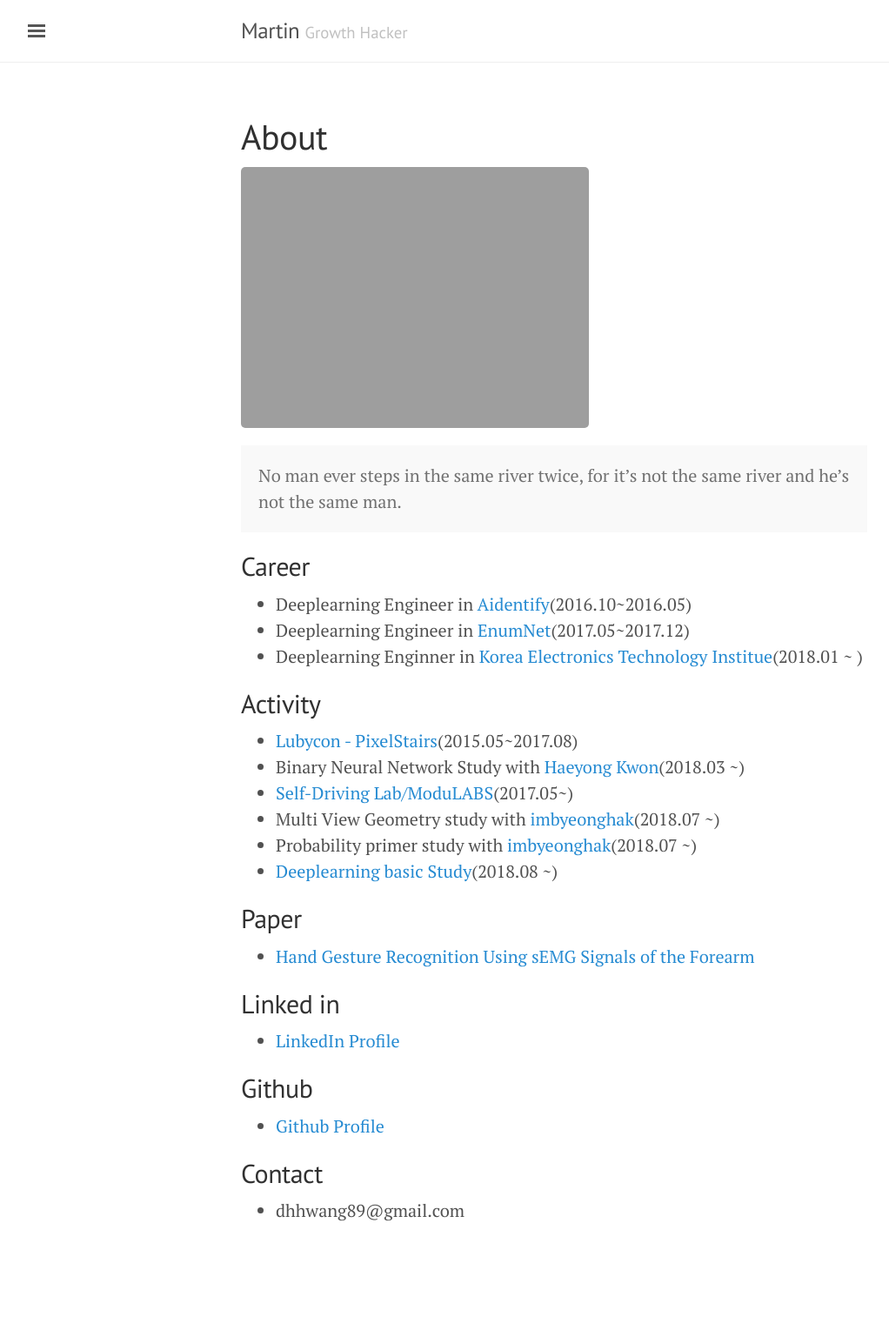
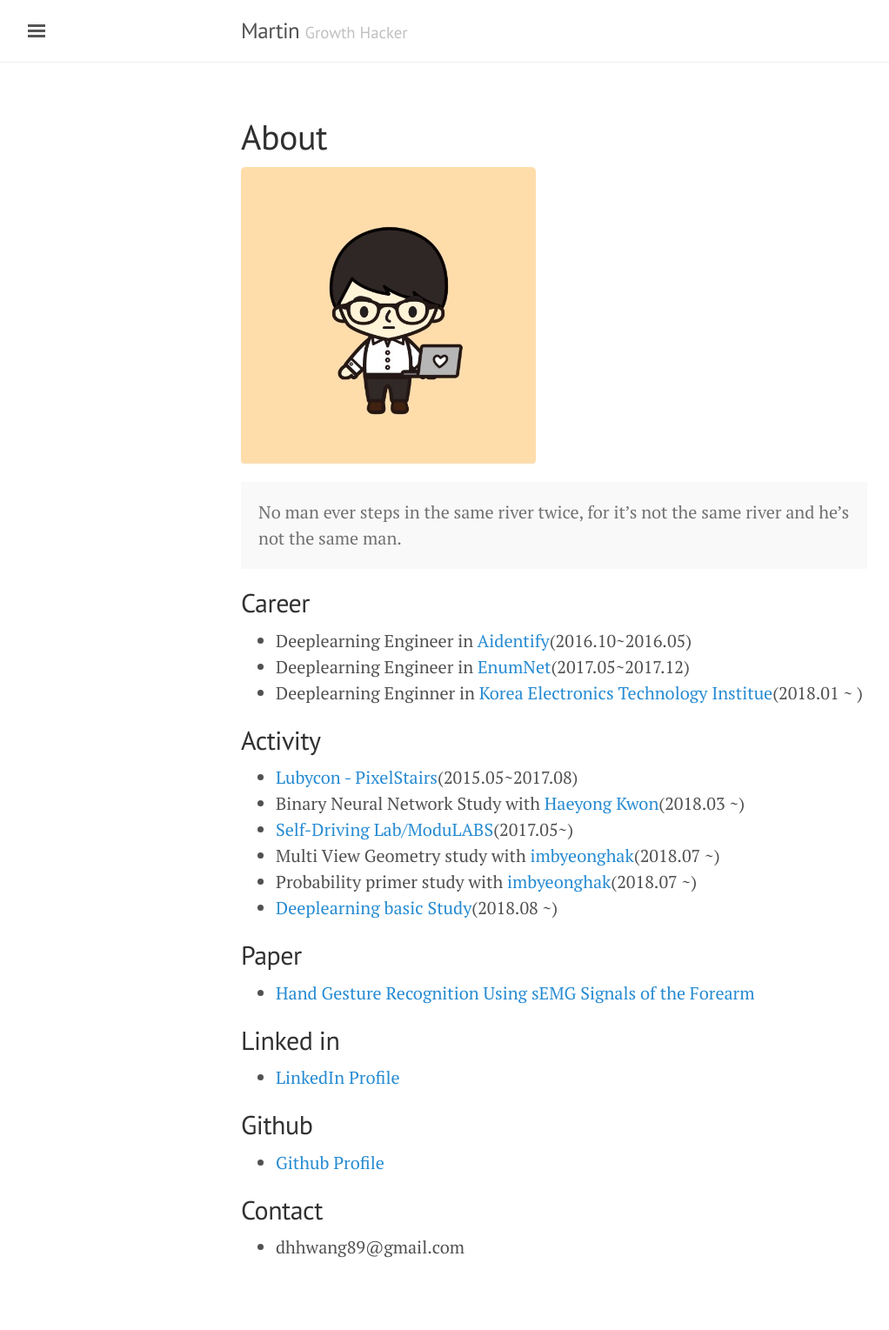
Before and after one commit to ssaru/jimheo.github.io, a Jekyll site: the page built from about.md, in a window 1280 px wide. Shown: the whole page at 87% size, without its empty margins (3-1025 px from the left). Built offline with Jekyll 4.4.1, drawn with Linux system fonts in a browser that asks for light colours; comment, search, counter and statistics services are not loaded; before the commit the page ends 1487 px from its top, so only the background shows below that.

Commit message:
1. add about.md

```diff
--- a/about.md
+++ b/about.md
@@ -3,7 +3,7 @@ layout: page
 title: About
 ---
 
-![martin]({{site.url}}/public/profile.png){:.aligncenter}
+![martin]({{site.url}}/public/palo.jpeg){:.aligncenter}
 
 <p class="message">
   No man ever steps in the same river twice, for it’s not the same river and he’s not the same man.
```
